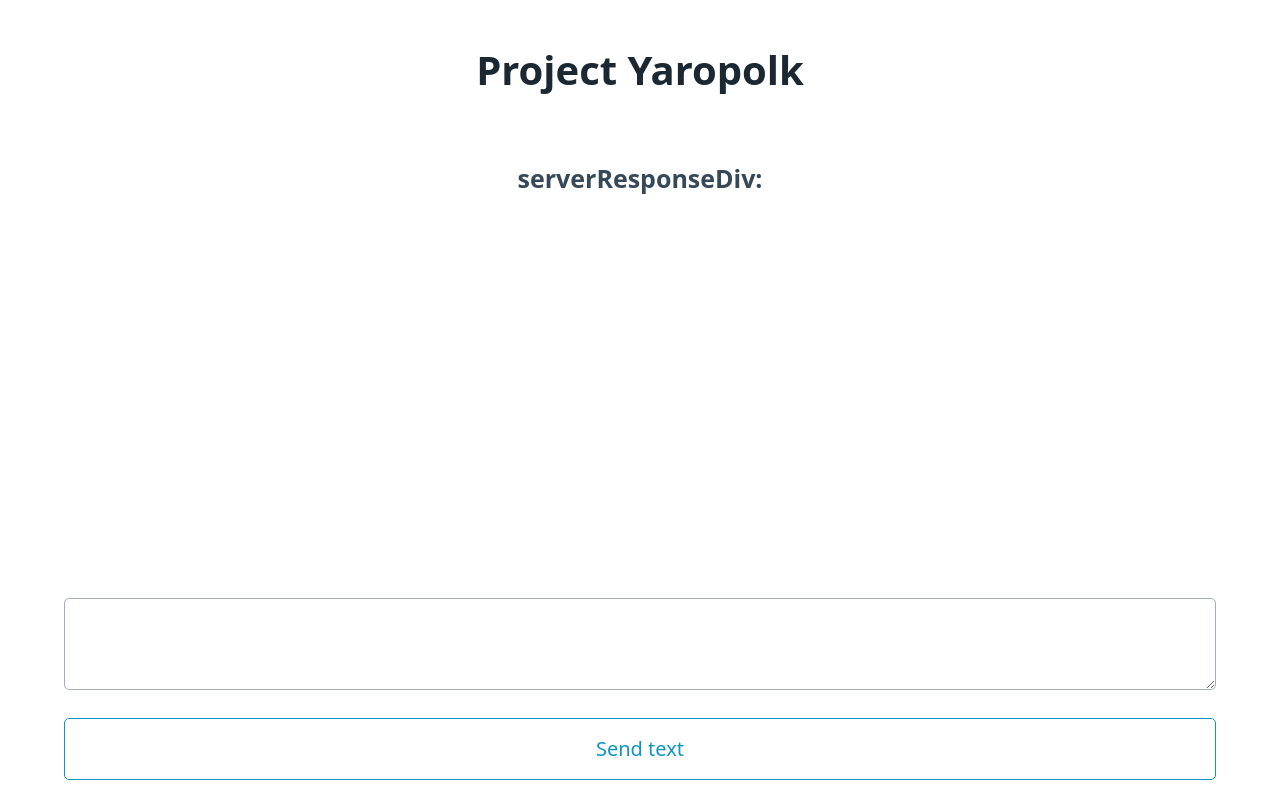
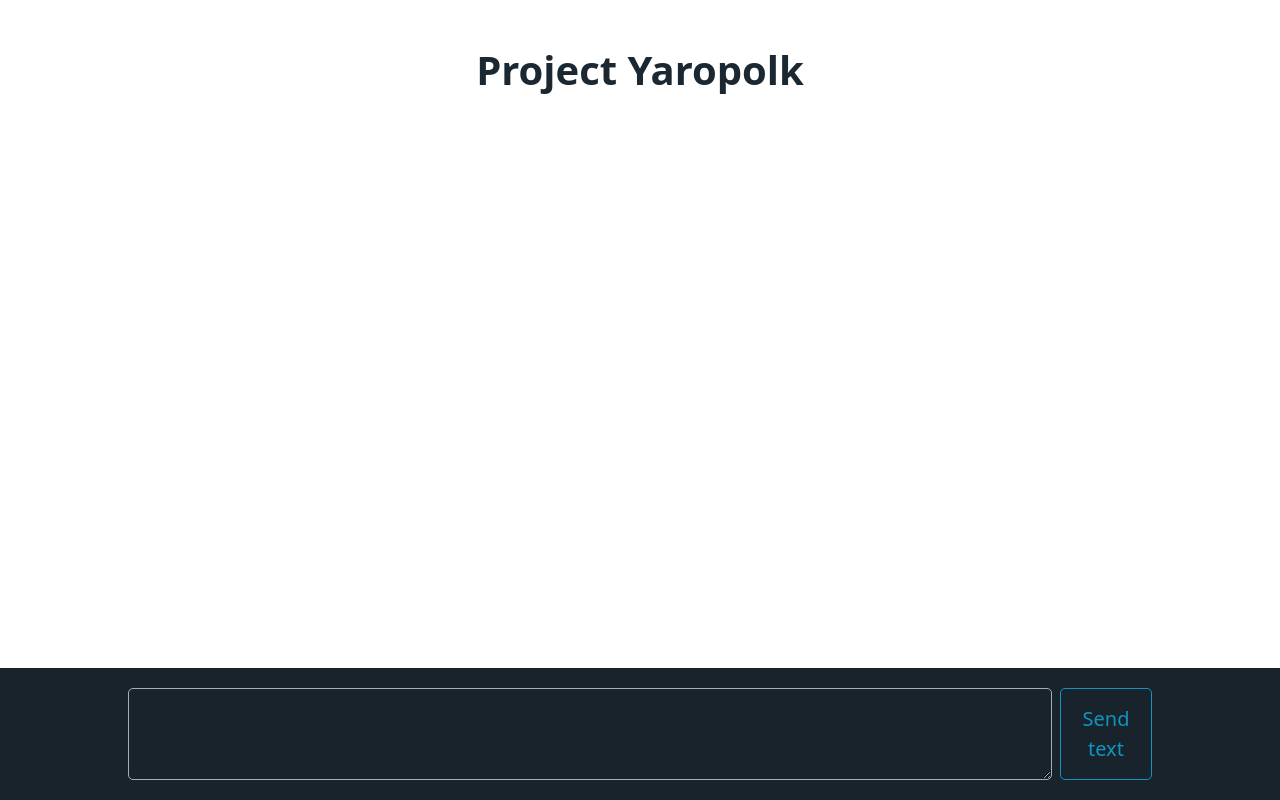
Before and after one commit to Butakov-Andrey/project_yaropolk, a FastAPI app: page / in a window 1280 px wide. Run offline with FastAPI, Linux system fonts and the light colour scheme.

Commit message:
Update home page

```diff
--- a/app/static/css/base.css
+++ b/app/static/css/base.css
@@ -1,22 +1,62 @@
+body {
+    text-align: center;
+    padding-top: 40px;
+    padding-bottom: 200px;
+}
+
+/* Ответ сервера */
 div.responseContainer {
     text-align: center;
     padding-top: 40px;
-    padding-left: 5%;
-    padding-right: 5%;
-
+    padding-left: 15%;
+    padding-right: 15%;
+    overflow-y: auto;
+    height: 100%;
+}
+/* Hide scrollbar for Chrome, Safari and Opera */
+div.responseContainer::-webkit-scrollbar {
+    display: none;
+  }
+/* Hide scrollbar for IE, Edge and Firefox */
+div.responseContainer {
+    -ms-overflow-style: none;  /* IE and Edge */
+    scrollbar-width: none;  /* Firefox */
 }
 
+/* Форма ввода */
 div.inputContainer {
     text-align: center;
     position: fixed;
     bottom: 0;
-    padding-left: 5%;
-    padding-right: 5%;
     width: 100%;
+    background-color: #18232c;
 }
-
+div.inputForm {
+    padding-left: 10%;
+    padding-right: 10%;
+    padding-top: 20px;
+}
 textarea {
     min-height: 4em;
     max-height: 12em;
     resize: vertical;
+    margin-right: 8px;
 }
+
+button{
+    width: 100px;
+}
+
+/* Таблица */
+table {
+    table-layout:fixed;
+}
+td.role {
+    width: 10%;
+}
+td.message {
+    width: 90%;
+}
+tr.row-response {
+    background-color: #18232c;
+}
--- a/app/static/js/_send_to_server.js
+++ b/app/static/js/_send_to_server.js
@@ -5,12 +5,14 @@ import { finishRecordBeep } from './_audio.js';
 const serverResponseDiv = document.getElementById('serverResponse');
 const serverUrl = 'http://127.0.0.1:8080/api/v1/translate-text/';
 
+const userRole = `YOU`;
+const botRole = `YAR`;
 
 /* MAIN */
 export function sendText(fullTextFromUser) {
     // сообщение пользователя
-    serverResponseDiv.innerHTML += 'YOU: ' + fullTextFromUser + '<br>';
-
+    serverResponseDiv.innerHTML += `<tr><td class="role">${userRole}: </td><td class="message">${fullTextFromUser}</td></tr>`;
+    document.documentElement.scrollTop = document.documentElement.scrollHeight;
     const requestBodyJson = JSON.stringify({ message: fullTextFromUser });
     fetch(serverUrl, {
         method: 'POST',
@@ -26,7 +28,8 @@ export function sendText(fullTextFromUser) {
                 const message = data.message;
                 finishRecordBeep();
                 // ответ сервера
-                serverResponseDiv.innerHTML += 'YAR: ' + message + '<br>';
+                serverResponseDiv.innerHTML += `<tr class="row-response"><td class="role">${botRole}: </td><td class="message">${message}</td></tr>`;
+                document.documentElement.scrollTop = document.documentElement.scrollHeight;
             } else {
                 console.error(data.detail);
             }
--- a/app/templates/home.html
+++ b/app/templates/home.html
@@ -10,18 +10,23 @@
         <link rel="icon" href="{{ url_for('static', path='/favicon.ico') }}">
     </head>
     <body>
+        <h1>Project Yaropolk</h1>
 
-        <div class="responseContainer">
-            <h1>Project Yaropolk</h1>
-            <h4>serverResponseDiv:</h4>
-            <div id="serverResponse"></div>
+        <div class="mainContainer">
+            <div class="responseContainer" id="responseContainer">
+                <table id="serverResponse">
+                </table>
+            </div>
+
+            <div class="inputContainer">
+                <div class="inputForm">
+                    <nav>
+                        <textarea id="userRequest"></textarea>
+                        <button class="outline" role="button" id="send-btn">Send text</button>
+                    </nav>
+                </div>
+            </div>
         </div>
-
-        <div class="inputContainer">
-            <textarea id="userRequest"></textarea>
-            <button class="outline" id="send-btn">Send text</button>
-        </div>
-
         <!-- js -->
         <script type="module" src="{{ url_for('static', path='/js/home.js') }}"></script>
         <script type="module" src="{{ url_for('static', path='/js/speech_recognition.js') }}"></script>
```
Also changed, not shown: README.MD.
